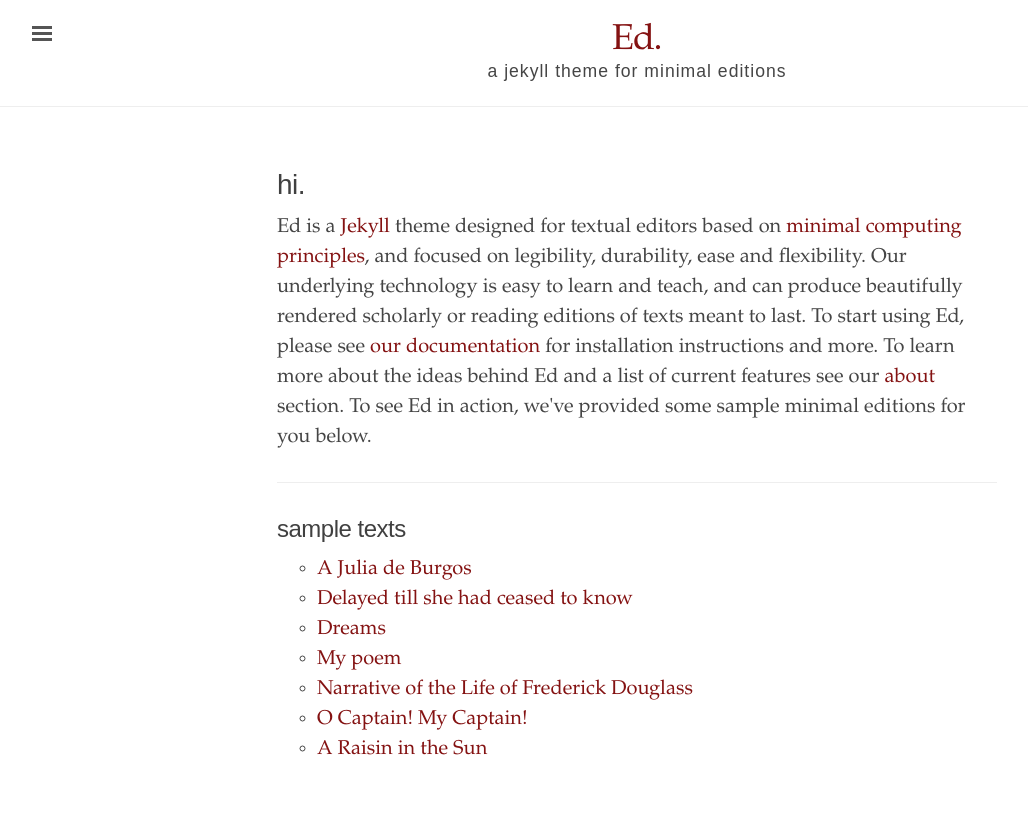
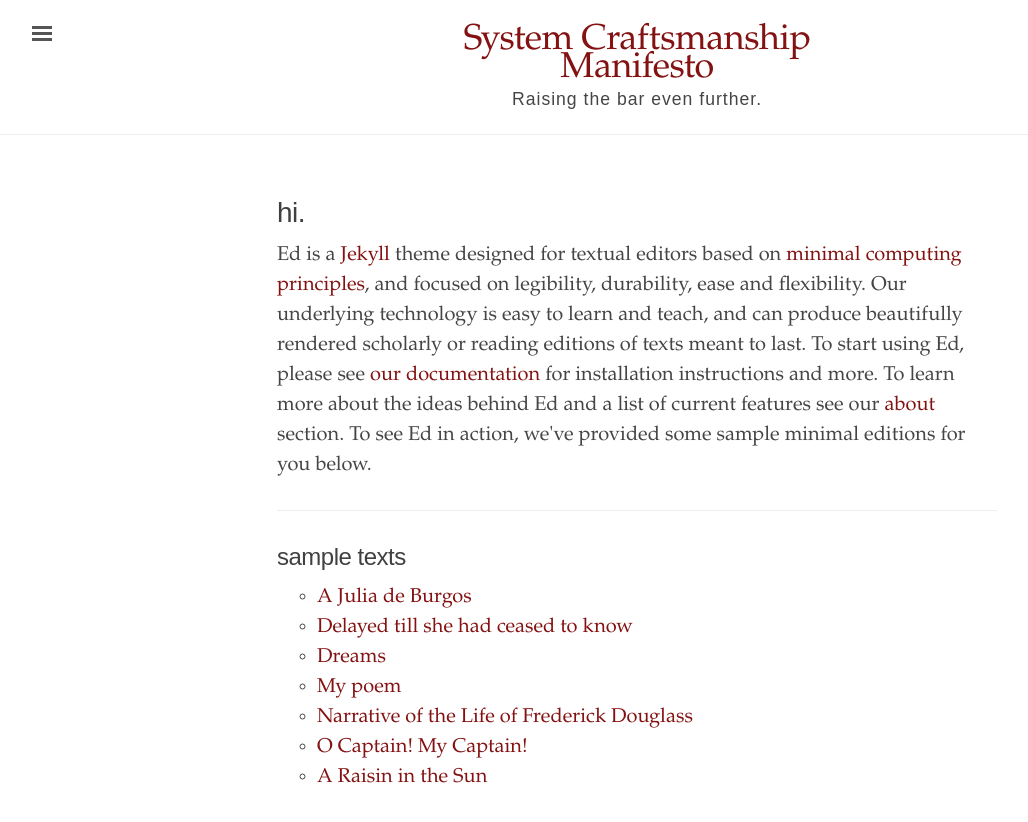
Before and after one commit to systemcraftsmanship/manifesto, a Jekyll site: the page built from index.html, in a window 1280 px wide. Shown: the top 822 px of the page, without its empty margins (3-1031 px from the left). Built offline with Jekyll 4.4.1, drawn with Linux system fonts in a browser that asks for light colours.

Commit message:
change title

```diff
--- a/_config.yml
+++ b/_config.yml
@@ -1,9 +1,9 @@
 # Built with Jekyll 3.6.0
 
 # Setup
-title:               Ed.
-tagline:             'a jekyll theme for minimal editions'
-description:         'Ed is a Jekyll theme designed for textual editors based on minimal computing principles, and focused on legibility and flexibility.'
+title:               System Craftsmanship Manifesto
+tagline:             'Raising the bar even further.'
+description:         ''
 url:                 'https://manifesto.systemcraftsmanship.org'
 baseurl:             ''
 
```
